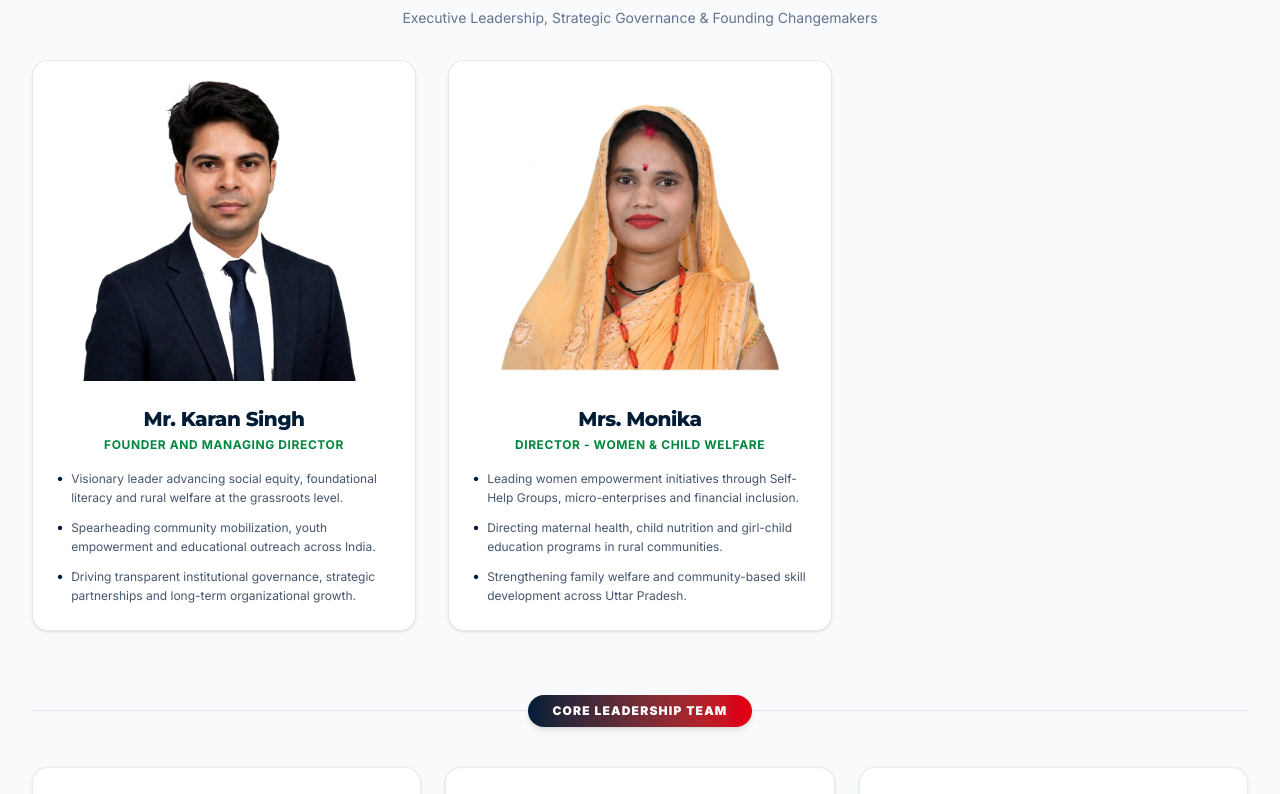
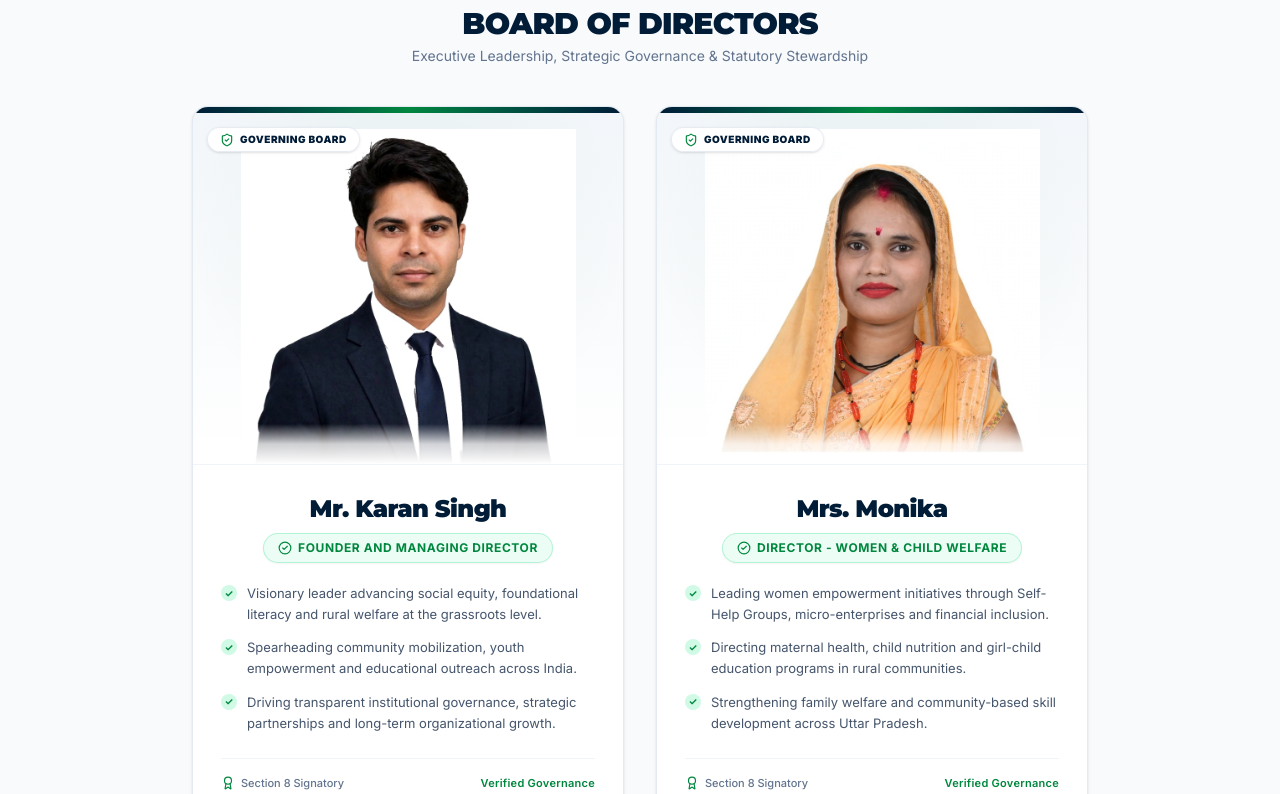
Before and after one commit to vivekducs/neev-welfare, a Next.js app: page / in a window 1280 px wide. Shown: the part 4246-5040 px from the top of the page. Built offline with nearby package versions, Linux system fonts and the light colour scheme.

Commit message:
fix(governance): center Board of Directors layout and improve director UI card

```diff
--- a/components/cards/DirectorCard.tsx
+++ b/components/cards/DirectorCard.tsx
@@ -1,5 +1,6 @@
 import React from "react";
 import Image from "next/image";
+import { ShieldCheck, CheckCircle2, Award } from "lucide-react";
 import { Director } from "@/lib/data";
 
 interface DirectorCardProps {
@@ -8,38 +9,72 @@ interface DirectorCardProps {
 
 export function DirectorCard({ director }: DirectorCardProps) {
   return (
-    <article className="group bg-white rounded-2xl border border-slate-200/90 shadow-sm hover:shadow-xl transition-all duration-300 hover:-translate-y-1.5 overflow-hidden flex flex-col">
-      {/* Photo Frame */}
-      <div className="relative w-full h-72 sm:h-80 bg-white flex items-end justify-center pt-3 px-3 overflow-hidden">
+    <article className="group relative bg-white rounded-2xl border border-slate-200/90 shadow-sm hover:shadow-xl hover:shadow-slate-200/60 hover:-translate-y-1.5 transition-all duration-300 overflow-hidden flex flex-col h-full w-full">
+      {/* Top Brand Accent Strip */}
+      <div className="h-1.5 w-full bg-gradient-to-r from-[#001c37] via-[#00873e] to-[#001c37]" />
+
+      {/* Photo Frame with Elegant Studio Backdrop */}
+      <div className="relative w-full h-80 sm:h-88 bg-gradient-to-b from-slate-100/90 via-slate-50 to-white flex items-end justify-center pt-4 px-4 overflow-hidden border-b border-slate-100">
+        {/* Subtle Ambient Radial Highlight */}
+        <div className="absolute inset-0 bg-[radial-gradient(circle_at_50%_35%,rgba(0,135,62,0.06),transparent_70%)] pointer-events-none" />
+
+        {/* Governing Board Floating Badge */}
+        <div className="absolute top-3.5 left-3.5 z-10 inline-flex items-center gap-1.5 px-3 py-1 rounded-full text-[10px] font-black uppercase tracking-wider bg-white/95 backdrop-blur-md text-[#001c37] shadow-sm border border-slate-200/80">
+          <ShieldCheck className="w-3.5 h-3.5 text-[#00873e]" />
+          <span>Governing Board</span>
+        </div>
+
+        {/* Director Portrait Image */}
         <div className="relative w-full h-full">
           <Image
             src={director.image}
             alt={director.name}
             fill
-            sizes="(max-width: 768px) 100vw, 33vw"
-            className="object-contain object-bottom transition-transform duration-500 group-hover:scale-[1.02]"
+            sizes="(max-width: 768px) 100vw, 50vw"
+            className="object-contain object-bottom transition-transform duration-500 ease-out group-hover:scale-[1.03]"
           />
         </div>
+
+        {/* Soft Vignette Fade to Seamlessly Blend into Card Body */}
+        <div className="absolute inset-x-0 bottom-0 h-10 bg-gradient-to-t from-white via-white/80 to-transparent pointer-events-none" />
       </div>
 
       {/* Card Content Body */}
-      <div className="p-6 flex-1 flex flex-col bg-white">
-        <h4 className="text-xl font-extrabold text-[#001c37] text-center font-heading tracking-tight mb-1">
+      <div className="p-6 sm:p-7 flex-1 flex flex-col bg-white">
+        <h4 className="text-xl sm:text-2xl font-black text-[#001c37] text-center font-heading tracking-tight mb-2 group-hover:text-[#00873e] transition-colors">
           {director.name}
         </h4>
-        <span className="text-xs font-bold text-[#00873e] uppercase tracking-wider text-center block mb-4">
-          {director.role}
-        </span>
 
-        {/* Bullet Points */}
-        <ul className="space-y-2.5 text-xs text-slate-600 leading-relaxed flex-1">
+        {/* Role Pill Badge */}
+        <div className="flex justify-center mb-5">
+          <span className="inline-flex items-center gap-1.5 px-3.5 py-1.5 rounded-full bg-emerald-50 text-[#00873e] border border-emerald-200/80 text-xs font-bold uppercase tracking-wider text-center shadow-xs">
+            <CheckCircle2 className="w-3.5 h-3.5 text-[#00873e] shrink-0" />
+            <span>{director.role}</span>
+          </span>
+        </div>
+
+        {/* Executive Responsibilities & Bullet Points */}
+        <ul className="space-y-3 text-xs sm:text-[13px] text-slate-600 leading-relaxed flex-1">
           {director.bullets.map((bullet, idx) => (
-            <li key={idx} className="flex items-start gap-2">
-              <span className="text-[#001c37] font-extrabold text-sm leading-tight shrink-0">•</span>
-              <span>{bullet}</span>
+            <li key={idx} className="flex items-start gap-2.5">
+              <span className="w-4 h-4 rounded-full bg-emerald-100 text-[#00873e] flex items-center justify-center shrink-0 mt-0.5 text-[10px] font-bold">
+                ✓
+              </span>
+              <span className="flex-1">{bullet}</span>
             </li>
           ))}
         </ul>
+
+        {/* Verified Fiduciary Strip */}
+        <div className="mt-6 pt-4 border-t border-slate-100 flex items-center justify-between text-[11px] text-slate-400 font-medium">
+          <span className="inline-flex items-center gap-1.5 text-slate-500">
+            <Award className="w-3.5 h-3.5 text-[#00873e]" />
+            <span>Section 8 Signatory</span>
+          </span>
+          <span className="text-[#00873e] font-semibold tracking-wide">
+            Verified Governance
+          </span>
+        </div>
       </div>
     </article>
   );
--- a/components/sections/LeadershipSection.tsx
+++ b/components/sections/LeadershipSection.tsx
@@ -24,21 +24,29 @@ export function LeadershipSection({ showTitle = true }: LeadershipSectionProps)
           </div>
         )}
 
-        {/* 1. Board of Directors */}
+        {/* 1. Board of Directors - Centered 2-column layout for optimal UX */}
         <div className="mb-16">
-          <div className="text-center mb-8">
-            <h3 className="text-xl sm:text-2xl font-black text-[#001c37] font-heading tracking-tight">
+          <div className="text-center mb-8 sm:mb-10">
+            <div className="inline-flex items-center gap-1.5 px-3 py-1 rounded-full bg-emerald-50 text-[#00873e] border border-emerald-200/80 text-[11px] font-bold uppercase tracking-wider mb-2">
+              <ShieldCheck className="w-3.5 h-3.5 text-[#00873e]" />
+              <span>Founding Changemakers</span>
+            </div>
+            <h3 className="text-xl sm:text-2xl md:text-3xl font-black text-[#001c37] font-heading tracking-tight">
               BOARD OF DIRECTORS
             </h3>
             <p className="text-xs sm:text-sm text-slate-500 mt-1">
-              Executive Leadership, Strategic Governance & Founding Changemakers
+              Executive Leadership, Strategic Governance & Statutory Stewardship
             </p>
           </div>
 
-          <div className="grid grid-cols-1 md:grid-cols-3 gap-6 sm:gap-8">
-            {BOARD_OF_DIRECTORS.map((director, idx) => (
-              <DirectorCard key={idx} director={director} />
-            ))}
+          <div className="max-w-4xl mx-auto">
+            <div className="grid grid-cols-1 md:grid-cols-2 gap-6 sm:gap-8 justify-center">
+              {BOARD_OF_DIRECTORS.map((director, idx) => (
+                <div key={idx} className="flex justify-center">
+                  <DirectorCard director={director} />
+                </div>
+              ))}
+            </div>
           </div>
         </div>
 
```
